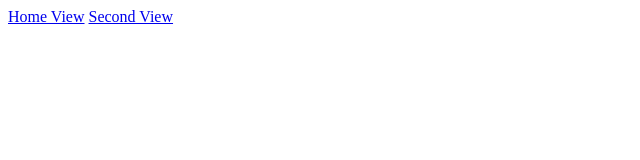
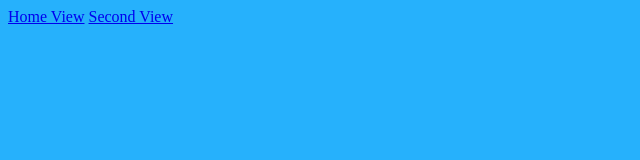
Before and after one commit to mnaznin/projectShathiComplete, a website: page public/client/index.html in a window 1280 px wide. Shown: the whole page, without its empty margins (0-640 px from the left). Drawn offline with nearby package versions, Linux system fonts and the light colour scheme; some packages are replaced by stand-ins of ours.

Commit message:
Add css file and add image folder

```diff
--- /dev/null
+++ b/public/client/assets/css/style.css
@@ -0,0 +1,3 @@
+body{
+	background: #26B1FC;
+}
--- a/public/client/index.html
+++ b/public/client/index.html
@@ -17,6 +17,7 @@
 	<div class = 'container'>
 		<div ui-view></div>
 	</div>
+	<link rel="stylesheet" href="assets/css/style.css">
 
 	<script src='app/app.routes.js'></script>
 	<script src='app/shared/homeView/homeViewController.js'></script>
```
